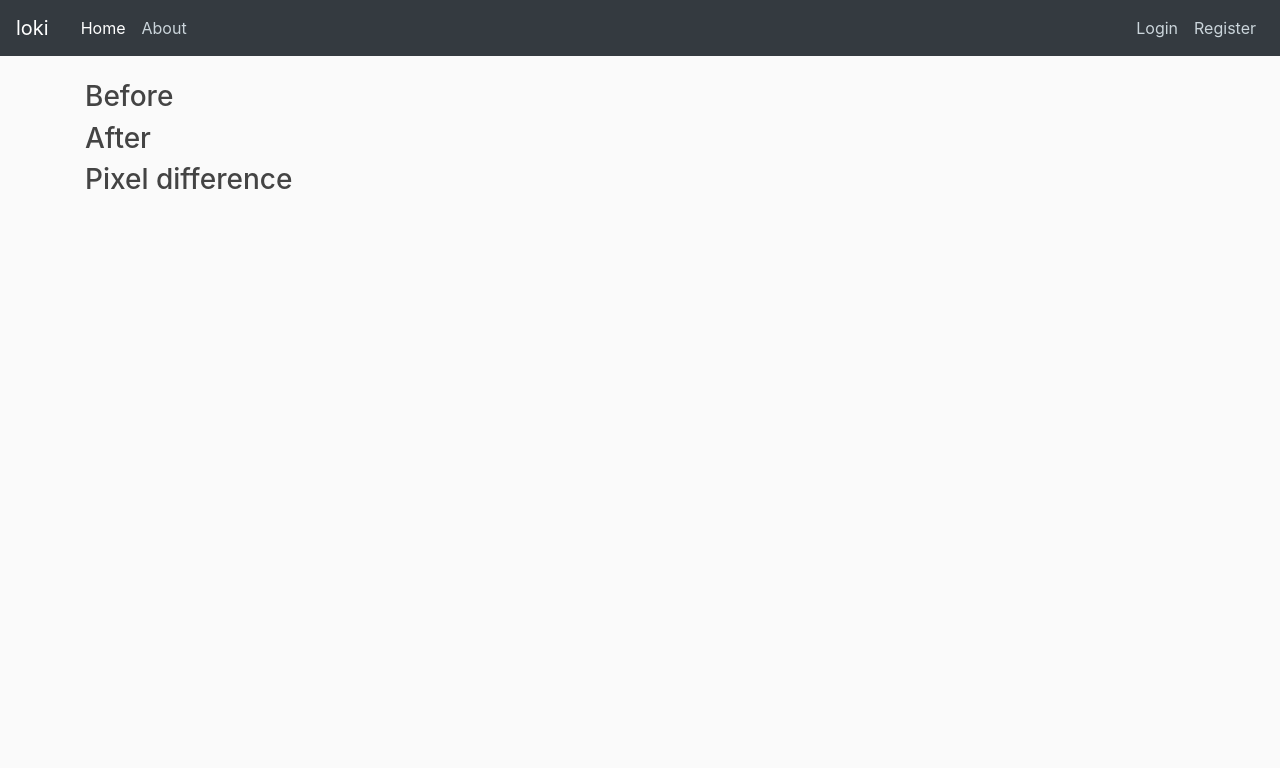
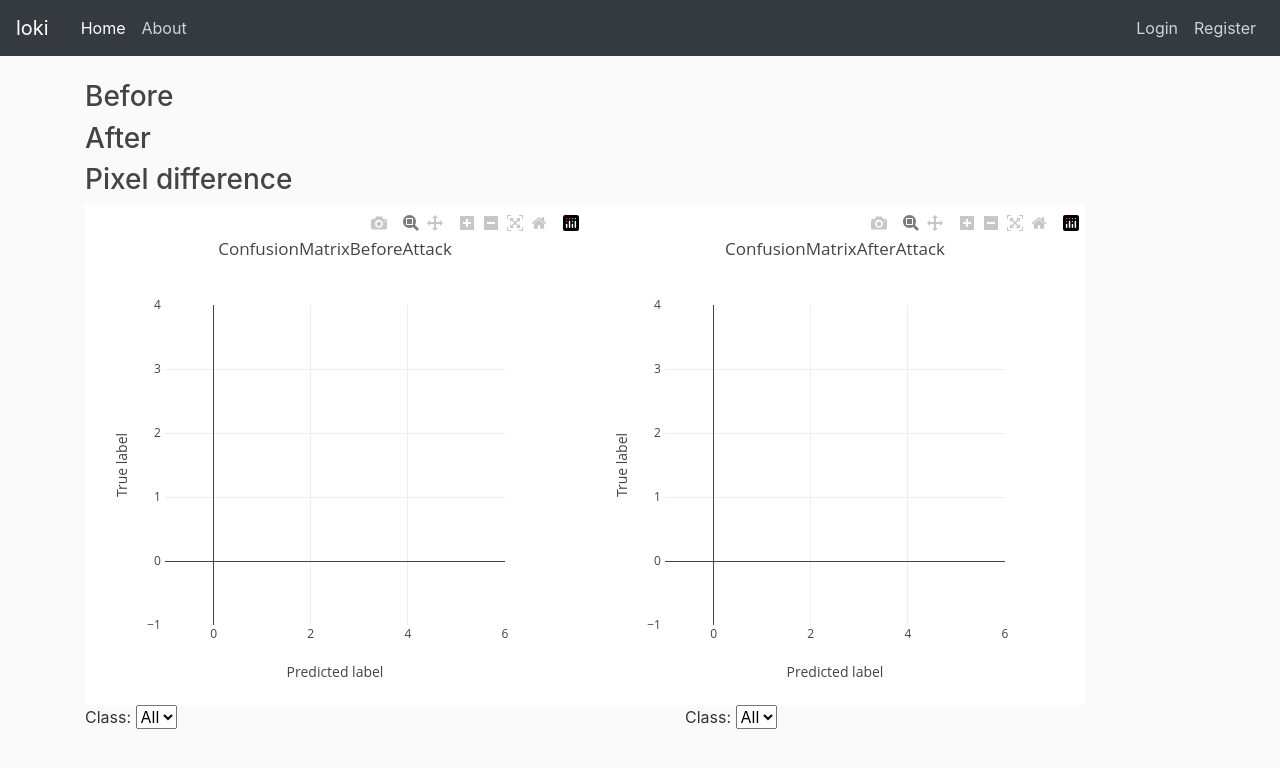
Before and after one commit to elhusseiniali/loki, a Flask app: template loki/templates/visualize_report.html in a window 1280 px wide. Shown: the top 768 px of the page. Run offline with Flask 2, Linux system fonts and the light colour scheme; the template is opened without the code that fills it: most values are stand-ins (such as "Sample title", 1, 10 or a date in 2020); parts of the project's set-up code (start-up, migrations or seed data) failed here and were passed over; some libraries are stand-ins or nearby versions.

Commit message:
adding confusion matrix on the report, with dummy data coming from report.view

```diff
--- a/loki/templates/visualize_report.html
+++ b/loki/templates/visualize_report.html
@@ -36,6 +36,132 @@
         </div>
     {% endfor %}
 </div>
+<div style="width: 100%; overflow: hidden;">
+    <div style="width: 600px; float: left;">
+        <div id="ConfusionMatrixBeforeAttack" style="width:500px;height:500px;"></div>
+        <div class="selector-before">
+        Class: <select class="classdata-before"> </select>
+        </div>
+    </div>
+    <div style="margin-left: 500px;">
+        <div id="ConfusionMatrixAfterAttack" style="width:500px;height:500px;"></div>
+        <div class="selector-after">
+        Class: <select class="classdata-after"> </select>
+        </div>
+    </div>
+</div>
+<script src="https://cdn.plot.ly/plotly-latest.min.js"></script>
+<script>
+    var xValues = {{ X_values|tojson }};
+    var zValues_before = {{ Z_values_before|tojson }};
+    var zValues_after = {{ Z_values_after|tojson }};
 
-<script src="https://cdn.plot.ly/plotly-latest.min.js"></script>
+    var colorscaleValue = [
+    [0, '#DBE6FB'],
+    [1, '#022E85']
+    ];
+    function setConfusionPlot(zValues, title, class_index) {
+        if (class_index!=undefined){
+            var x = xValues;
+            var y = [xValues[class_index]];
+            var z = [zValues[class_index]];
+        }
+        else{
+            var x = xValues;
+            var y = xValues;
+            var z = zValues;
+        }
+
+        var data = [{
+            x: x,
+            y: y,
+            z: z,
+            type: 'heatmap',
+            colorscale: colorscaleValue,
+        }];
+        var layout = {
+            title: title,
+            annotations: [],
+            xaxis: {
+                ticks: '',
+                title: 'Predicted label'
+            },
+            yaxis: {
+                ticks: '',
+                ticksuffix: ' ',
+                width: 700,
+                height: 700,
+                autosize: false,
+                title: 'True label'
+            }
+        };
+        for ( var i = 0; i < y.length; i++ ) {
+            for ( var j = 0; j < x.length; j++ ) {
+                var currentValue = z[i][j];
+                if (currentValue != 0.0 & i!=j) {
+                var textColor = 'red';
+                }else if(currentValue == 0.0){
+                var textColor = 'blue';
+                }
+                else{
+                var textColor = 'white';
+                }
+                var result = {
+                xref: 'x1',
+                yref: 'y1',
+                x: x[j],
+                y: y[i],
+                text: z[i][j],
+                showarrow: false,
+                font: {
+                    color: textColor
+                }
+                };
+                layout.annotations.push(result);
+            }
+        }
+        Plotly.newPlot(title, data, layout);
+    };
+
+    setConfusionPlot(zValues_before, 'ConfusionMatrixBeforeAttack');
+    setConfusionPlot(zValues_after, 'ConfusionMatrixAfterAttack');
+
+    var innerContainer_before = document.querySelector('.selector-before'),
+        classSelector_before = innerContainer_before.querySelector('.classdata-before');
+    var innerContainer_after = document.querySelector('.selector-after'),
+        classSelector_after = innerContainer_after.querySelector('.classdata-after');
+
+    function assignOptions(textArray, selector) {
+        for (var i = 0; i < textArray.length;  i++) {
+            var currentOption = document.createElement('option');
+            currentOption.text = textArray[i];
+            selector.appendChild(currentOption);
+        }
+    }
+    var selectorvalues = xValues.slice();
+    selectorvalues.unshift('All')
+
+    assignOptions(selectorvalues, classSelector_before);
+    assignOptions(selectorvalues, classSelector_after);
+
+
+    function updateClass_before(){
+        if (classSelector_before.value=='All'){
+            setConfusionPlot(zValues_before, 'ConfusionMatrixBeforeAttack');
+        }
+        var classdata = xValues.indexOf(classSelector_before.value);
+        setConfusionPlot(zValues_before, 'ConfusionMatrixBeforeAttack', classdata);
+    }
+    function updateClass_after(){
+        if (classSelector_after.value=='All'){
+            setConfusionPlot(zValues_after, 'ConfusionMatrixAfterAttack');
+        }
+        var classdata = xValues.indexOf(classSelector_after.value);
+        setConfusionPlot(zValues_after, 'ConfusionMatrixAfterAttack', classdata);
+    }
+
+    classSelector_before.addEventListener('change', updateClass_before, false);
+    classSelector_after.addEventListener('change', updateClass_after, false);
+
+</script>
 {% endblock content %}
```
Also changed, not shown: loki/api/reports/views.py (+19 -1 lines).
